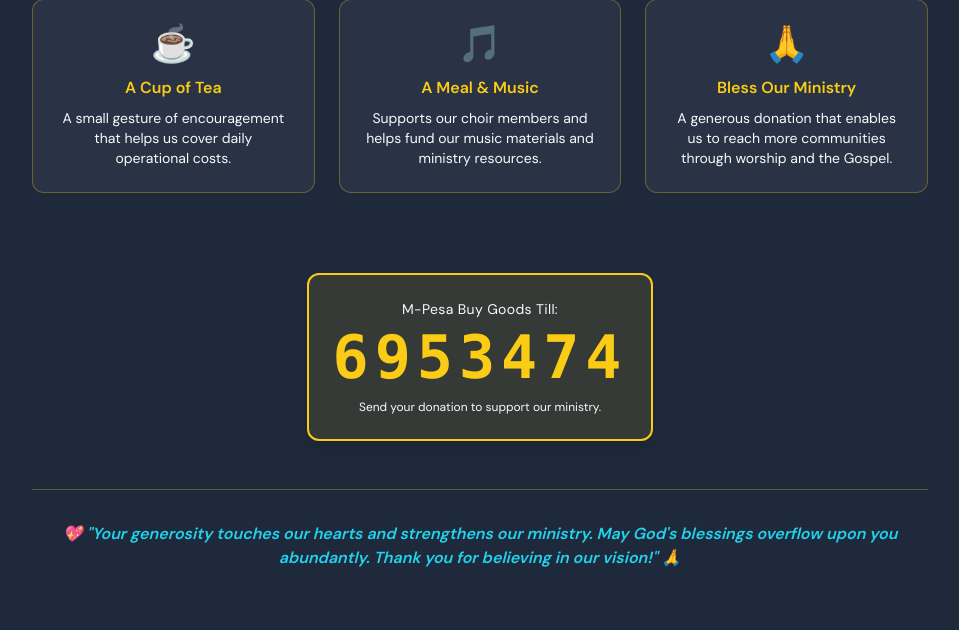
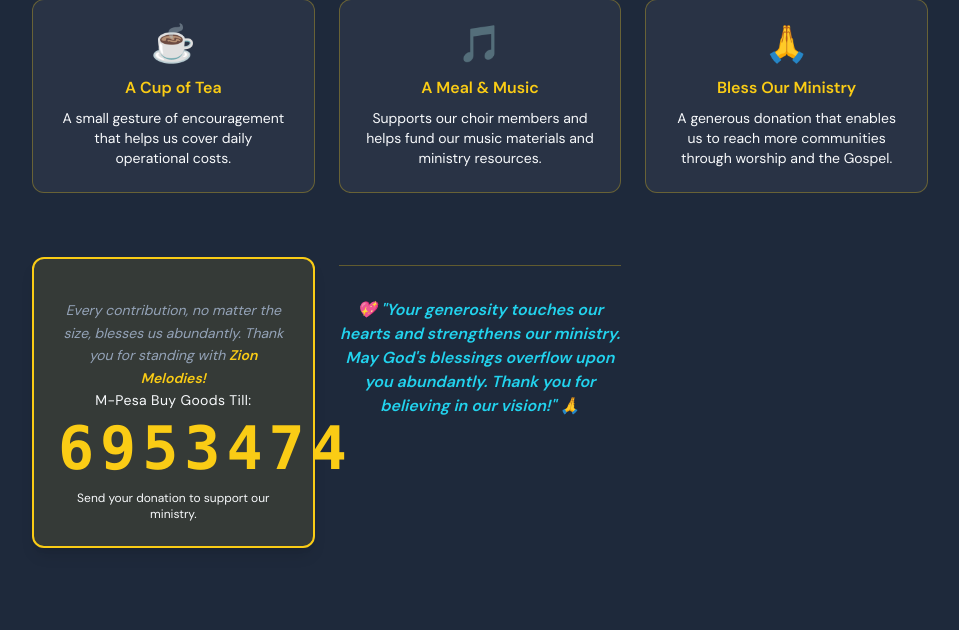
Before and after one commit to bonyborn254/ZionMelodiesBand, a Django app: page / in a window 1280 px wide. Shown: the part 5771-6401 px from the top of the page, without its empty margins (160-1119 px from the left). Run offline with Django 5.2, Linux system fonts and the light colour scheme; data comes from the database, SQL or seed files in the repository; some libraries are stand-ins or nearby versions.

Commit message:
Add support closing message in home.html
Added a closing support message to encourage donations.

```diff
--- a/mainapp/templates/home.html
+++ b/mainapp/templates/home.html
@@ -484,9 +484,12 @@ No upcoming events.
             through worship and the Gospel.
         </p>
     </div>
-</div>
-        <div class="mt-10 inline-block p-6 rounded-xl bg-yellow-400/10 border-2 border-yellow-400 shadow-lg hover:shadow-yellow-400/30 transition-all duration-300">
-
+<div class="mt-10 inline-block p-6 rounded-xl bg-yellow-400/10 border-2 border-yellow-400 shadow-lg hover:shadow-yellow-400/30 transition-all duration-300">
+    <p data-template-id="support-closing"
+       class="mt-4 text-sm italic text-slate-400 leading-relaxed max-w-md mx-auto">
+        Every contribution, no matter the size, blesses us abundantly.
+        Thank you for standing with <span class="text-yellow-400 font-semibold">Zion Melodies!</span>
+    </p>
     <p class="text-sm muted-text mb-2 tracking-wide">
         M-Pesa Buy Goods Till:
     </p>
```
